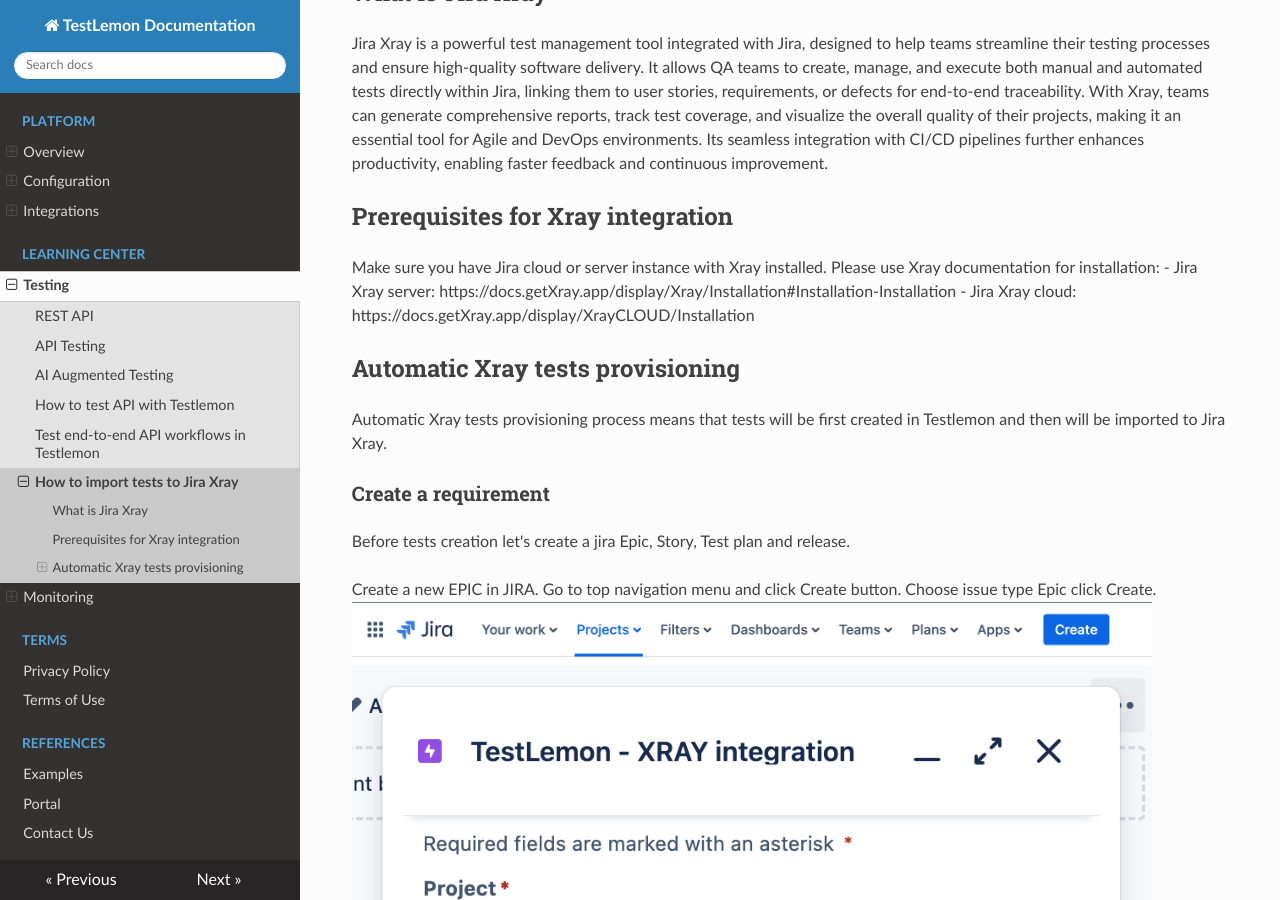
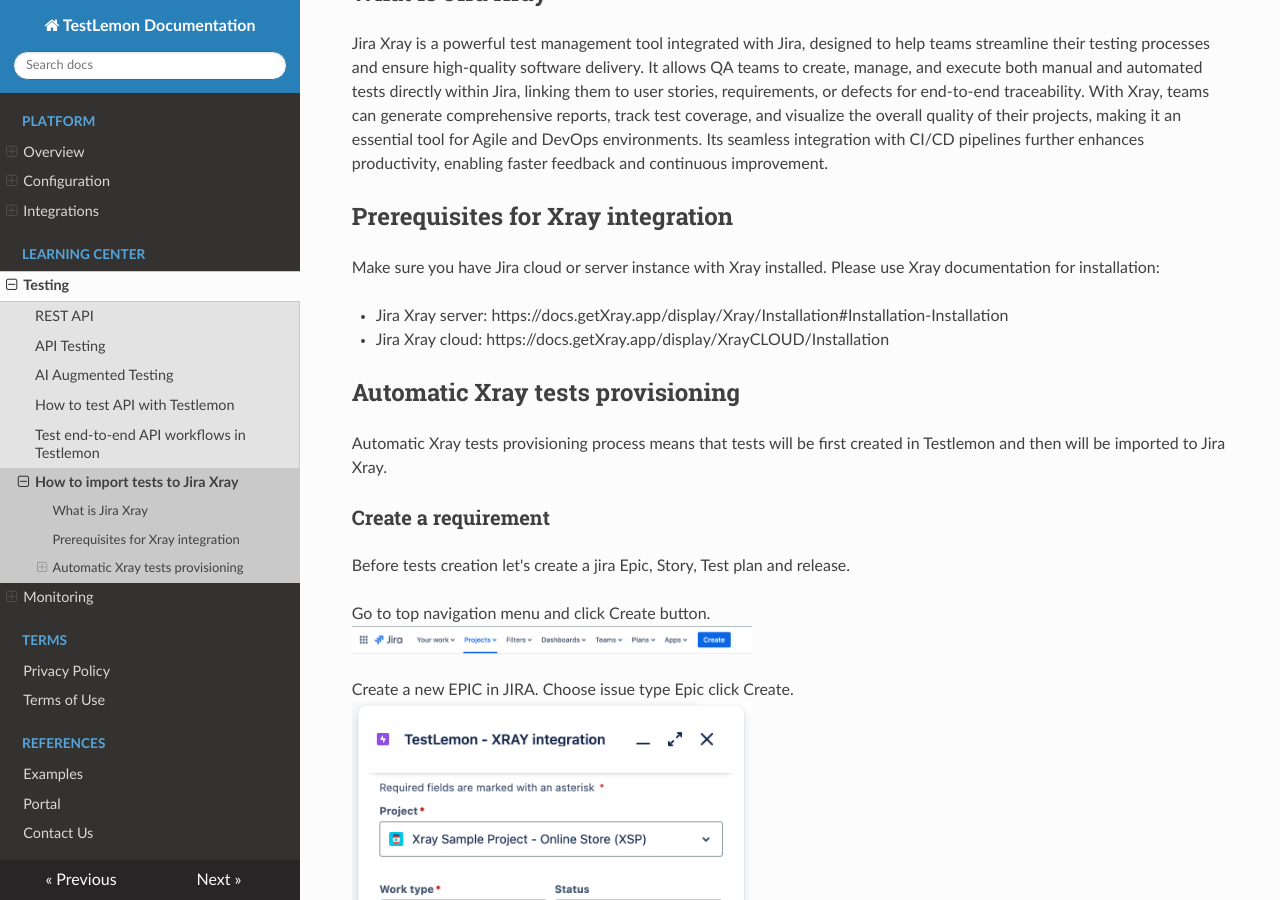
Before and after one commit to itbusina/testlemon-docs, an MkDocs documentation site: the page built from docs/docs/pages/learning/testing/how-to-import-test-results-to-jira-xray.md, in a window 1280 px wide and 900 px high, scrolled down 970 px. Built offline with MkDocs 1.6.1, drawn with Linux system fonts in a browser that asks for light colours; nearby versions of some CDN libraries; some of the changed text lies outside the part shown.

Commit message:
updated images and markdown

````diff
--- a/docs/docs/pages/learning/testing/how-to-import-test-results-to-jira-xray.md
+++ b/docs/docs/pages/learning/testing/how-to-import-test-results-to-jira-xray.md
@@ -17,6 +17,7 @@ Jira Xray is a powerful test management tool integrated with Jira, designed to h
 
 ## Prerequisites for Xray integration
 Make sure you have Jira cloud or server instance with Xray installed. Please use Xray documentation for installation:
+
 - Jira Xray server: https://docs.getXray.app/display/Xray/Installation#Installation-Installation
 - Jira Xray cloud: https://docs.getXray.app/display/XrayCLOUD/Installation
 
@@ -26,28 +27,39 @@ Automatic Xray tests provisioning process means that tests will be first created
 ### Create a requirement
 Before tests creation let's create a jira Epic, Story, Test plan and release.
 
-Create a new EPIC in JIRA. Go to top navigation menu and click Create button. Choose issue type Epic click Create.
-<img src="/images/integrations/xray/tutorial/xray-1.png" alt="A screenshot of a Jira top navigation menu for Testlemon Jira Xray integration tutorial." width="800"/>
+Go to top navigation menu and click Create button.
 <br/>
-<img src="/images/integrations/xray/tutorial/xray-2.png" alt="A screenshot of a Jira Epic creation for Testlemon Jira Xray integration tutorial." width="800"/>
+<img src="/images/integrations/xray/tutorial/xray-1.png" alt="A screenshot of a Jira top navigation menu for Testlemon Jira Xray integration tutorial." width="400"/>
+
+Create a new EPIC in JIRA. Choose issue type Epic click Create.
+<br/>
+<img src="/images/integrations/xray/tutorial/xray-2.png" alt="A screenshot of a Jira Epic creation for Testlemon Jira Xray integration tutorial." width="400"/>
 
 Create a new Story in JIRA. Go to top navigation menu and click Create button. Choose issue type Story, select parent Epic and click Create.
-<img src="/images/integrations/xray/tutorial/xray-3.png" alt="A screenshot of a Jira Story creation for Testlemon Jira Xray integration tutorial." width="800"/>
+<br/>
+<img src="/images/integrations/xray/tutorial/xray-3.png" alt="A screenshot of a Jira Story creation for Testlemon Jira Xray integration tutorial." width="400"/>
 
 Create a new Test plan in JIRA. Go to top navigation menu and click Create button. Choose issue type Test Plan and click Create.
-<img src="/images/integrations/xray/tutorial/xray-4.png" alt="A screenshot of a Jira Test Plan creation for Testlemon Jira Xray integration tutorial." width="800"/>
+<br/>
+<img src="/images/integrations/xray/tutorial/xray-4.png" alt="A screenshot of a Jira Test Plan creation for Testlemon Jira Xray integration tutorial." width="400"/>
 
 Create a new Version. Go to left navigation menu Development > Relases. Click Create Version button and create a new version.
-<img src="/images/integrations/xray/tutorial/xray-5.png" alt="A screenshot of a Jira Version creation for Testlemon Jira Xray integration tutorial." width="800"/>
+<br/>
+<img src="/images/integrations/xray/tutorial/xray-5.png" alt="A screenshot of a Jira Version creation for Testlemon Jira Xray integration tutorial." width="400"/>
 
 Create a new test environment. Go to left navigation menu Testing Board. Open Xray menu and click Configure Project. In Xray Settings choose Test Environments and create new environment.
-<img src="/images/integrations/xray/tutorial/xray-6.png" alt="A screenshot of a Xray Testing Board menu for Testlemon Jira Xray integration tutorial." width="800"/>
+
 <br/>
-<img src="/images/integrations/xray/tutorial/xray-7.png" alt="A screenshot of a Xray project configuration for Testlemon Jira Xray integration tutorial." width="800"/>
+<img src="/images/integrations/xray/tutorial/xray-6.png" alt="A screenshot of a Xray Testing Board menu for Testlemon Jira Xray integration tutorial." width="400"/>
+
 <br/>
-<img src="/images/integrations/xray/tutorial/xray-8.png" alt="A screenshot of a Xray project test environments for Testlemon Jira Xray integration tutorial." width="800"/>
+<img src="/images/integrations/xray/tutorial/xray-7.png" alt="A screenshot of a Xray project configuration for Testlemon Jira Xray integration tutorial." width=400"/>
+
 <br/>
-<img src="/images/integrations/xray/tutorial/xray-9.png" alt="A screenshot of a Xray test environment creation for Testlemon Jira Xray integration tutorial." width="800"/>
+<img src="/images/integrations/xray/tutorial/xray-8.png" alt="A screenshot of a Xray project test environments for Testlemon Jira Xray integration tutorial." width="400"/>
+<br/>
+
+<img src="/images/integrations/xray/tutorial/xray-9.png" alt="A screenshot of a Xray test environment creation for Testlemon Jira Xray integration tutorial." width="400"/>
 
 Create Testlemon test collection with some tests. Specify version, test plan and environment which exist in Jira. Add links to the Jira story for which these tests are.
 
@@ -77,20 +89,31 @@ tests:
 ```
 
 Save test collection in version control.
-<img src="/images/integrations/xray/tutorial/xray-10.png" alt="A screenshot of a Testlemon test environment in GitHub for Testlemon Jira Xray integration tutorial." width="800"/>
+
+<br/>
+<img src="/images/integrations/xray/tutorial/xray-10.png" alt="A screenshot of a Testlemon test environment in GitHub for Testlemon Jira Xray integration tutorial." width="400"/>
 
 Configure CI/CD pipeline to execute this test collection.
-<img src="/images/integrations/xray/tutorial/xray-11.png" alt="A screenshot of a GitHub Action for Xray report import for Testlemon Jira Xray integration tutorial." width="800"/>
+
+<br/>
+<img src="/images/integrations/xray/tutorial/xray-11.png" alt="A screenshot of a GitHub Action for Xray report import for Testlemon Jira Xray integration tutorial." width="400"/>
 
 Run the pipeline and wait until it is completed.
-<img src="/images/integrations/xray/tutorial/xray-12.png" alt="A screenshot of a GitHub pipeline trigger for Testlemon Jira Xray integration tutorial." width="800"/>
+
 <br/>
-<img src="/images/integrations/xray/tutorial/xray-13.png" alt="A screenshot of a GitHub Action logs of Xray report import for Testlemon Jira Xray integration tutorial." width="800"/>
+<img src="/images/integrations/xray/tutorial/xray-12.png" alt="A screenshot of a GitHub pipeline trigger for Testlemon Jira Xray integration tutorial." width="400"/>
+
+<br/>
+<img src="/images/integrations/xray/tutorial/xray-13.png" alt="A screenshot of a GitHub Action logs of Xray report import for Testlemon Jira Xray integration tutorial." width="400"/>
 
 Open the Jira Story.
-<img src="/images/integrations/xray/tutorial/xray-14.png" alt="A screenshot of a Jira story with Xray test results for Testlemon Jira Xray integration tutorial." width="800"/>
+
+<br/>
+<img src="/images/integrations/xray/tutorial/xray-14.png" alt="A screenshot of a Jira story with Xray test results for Testlemon Jira Xray integration tutorial." width="400"/>
 
 Open test plan and observe the tests.
-<img src="/images/integrations/xray/tutorial/xray-15.png" alt="A screenshot of a Jira Test Plan with Xray test results for Testlemon Jira Xray integration tutorial." width="800"/>
+
+<br/>
+<img src="/images/integrations/xray/tutorial/xray-15.png" alt="A screenshot of a Jira Test Plan with Xray test results for Testlemon Jira Xray integration tutorial." width=400"/>
 
 Tests were auto-populated and execution results are stored in Jira Xray. Now you can link these tests to other stories, add them to other test plans or test sets.
````
Also changed, not shown: docs/docs/images/integrations/xray/tutorial/xray-2.png, docs/docs/images/integrations/xray/tutorial/xray-3.png, docs/docs/images/integrations/xray/tutorial/xray-4.png, docs/docs/images/integrations/xray/tutorial/xray-5.png.
